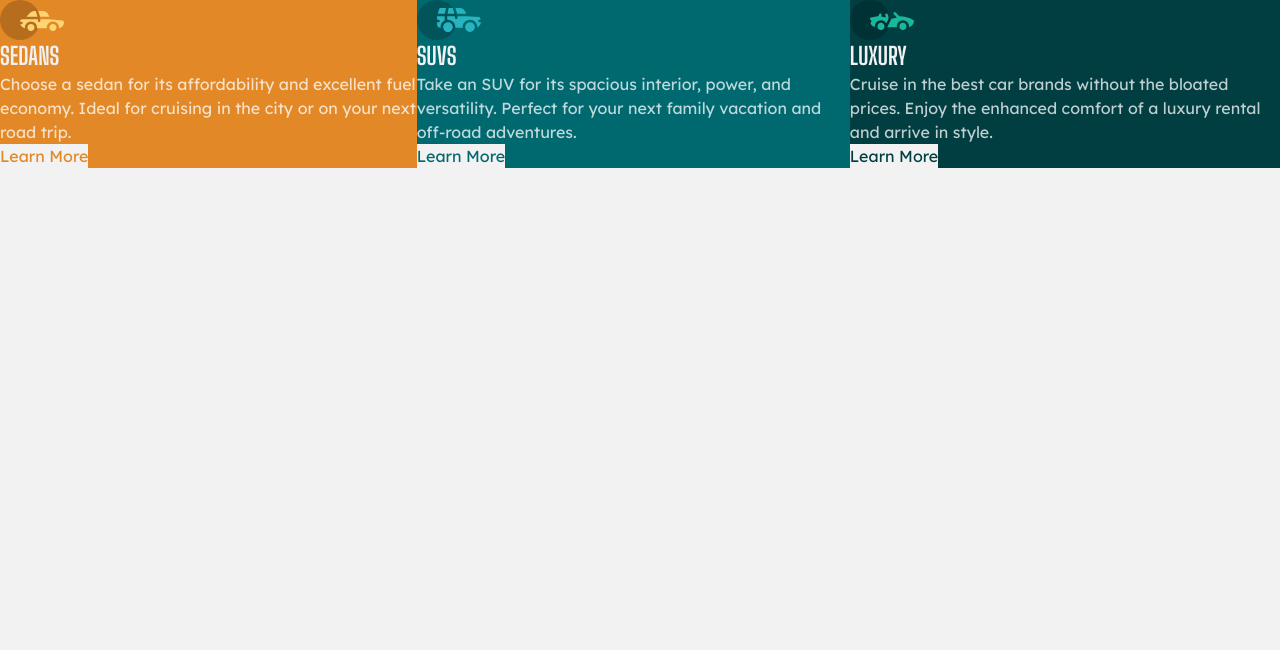
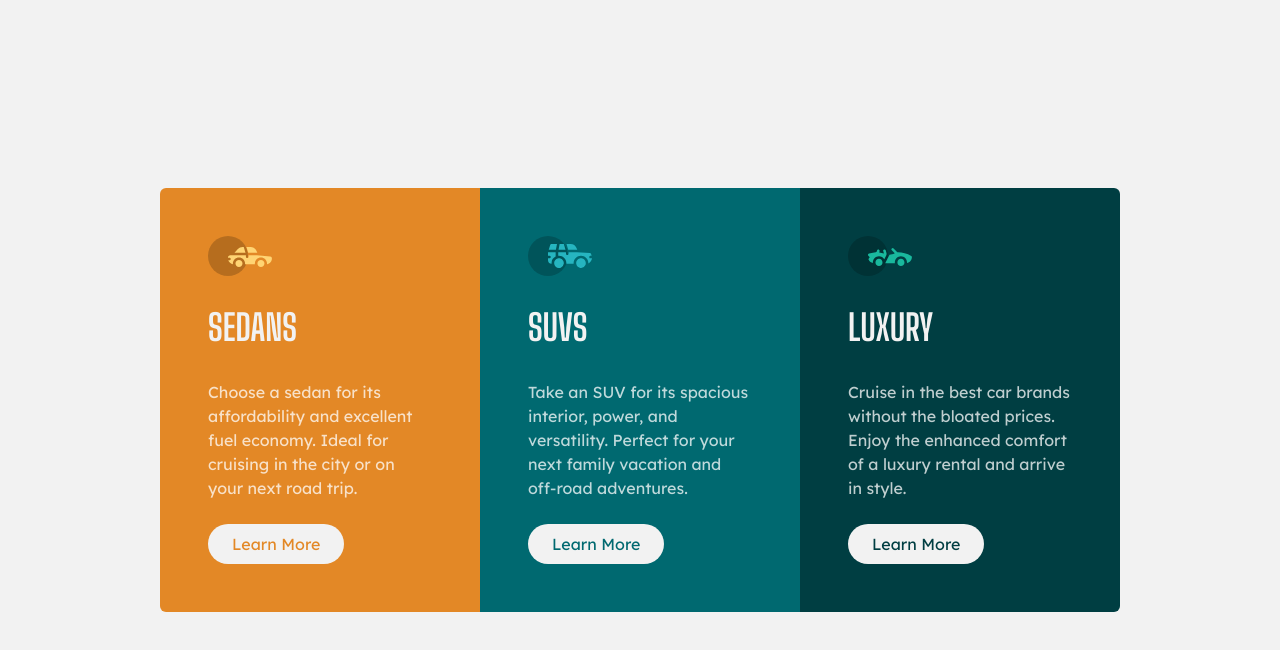
Before and after one commit to CamronWithrow/preview-card, a Next.js app: page / in a window 1280 px wide. Shown: the top 650 px of the page. Built offline with nearby package versions, Linux system fonts and the light colour scheme.

Commit message:
styled main container and buttons

```diff
--- a/app/layout.jsx
+++ b/app/layout.jsx
@@ -24,7 +24,7 @@ export default function RootLayout({ children }) {
       lang="en"
       className={`${bigShoulders.variable} ${lexendDeca.variable}`}
     >
-      <body className="bg-very-light-gray font-body text-transparent-white">
+      <body className="flex h-full flex-col items-center justify-center bg-very-light-gray py-20 font-body text-transparent-white md:h-screen md:py-0">
         {children}
       </body>
     </html>
--- a/app/page.jsx
+++ b/app/page.jsx
@@ -36,17 +36,22 @@ const carList = [
 
 export default function App() {
   return (
-    <main className="flex flex-col md:flex-row">
+    <main className="flex max-w-max flex-col overflow-hidden rounded-md md:flex-row">
       <h1 className="sr-only">Preview Card Component</h1>
       {carList.map((item) => {
         return (
-          <section key={item.id} className={item.bgAccent}>
+          <section
+            key={item.id}
+            className={`${item.bgAccent} mx-auto max-w-xs p-12`}
+          >
             <Image src={item.icon} alt="" />
-            <h2 className="font-heading text-2xl uppercase text-very-light-gray">
+            <h2 className="my-8 font-heading text-4xl uppercase text-very-light-gray">
               {item.title}
             </h2>
             <p>{item.description}</p>
-            <button className={`${item.textAccent} bg-very-light-gray`}>
+            <button
+              className={`${item.textAccent} mt-6 rounded-full bg-very-light-gray px-6 py-2`}
+            >
               Learn More
             </button>
           </section>
```
